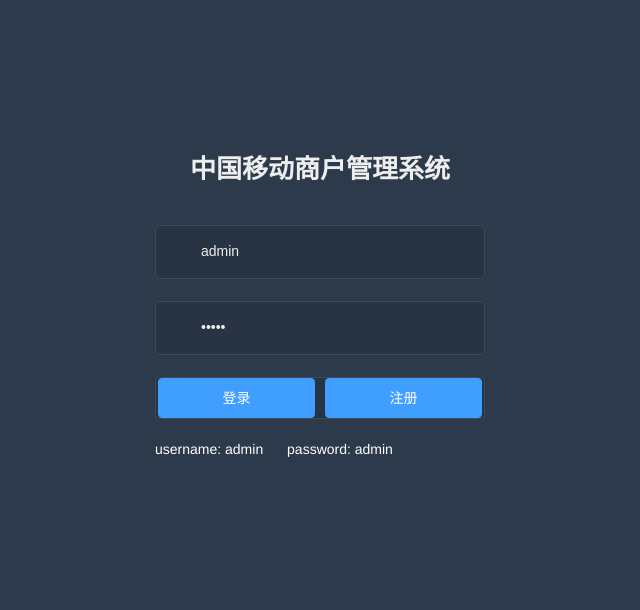
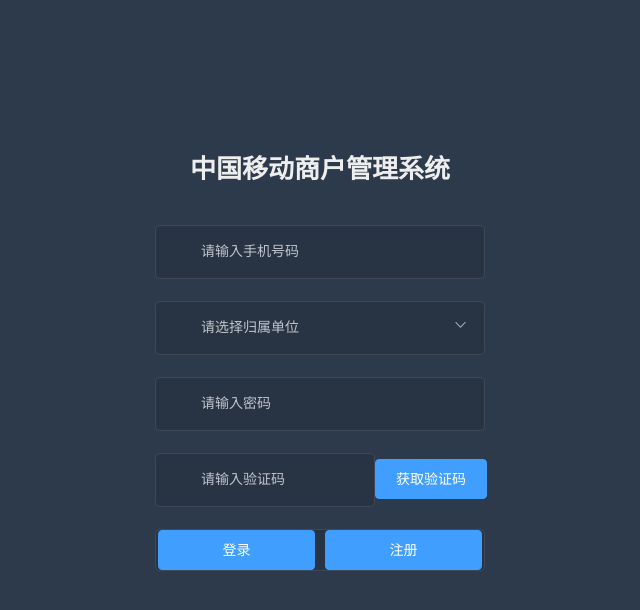
Before and after one commit to cadenvip/ebs-manage, a Vue app: page /#/login in a window 1280 px wide. Shown: the top 610 px of the page, without its empty margins (320-960 px from the left). Built offline with nearby package versions, Linux system fonts and the light colour scheme.

Commit message:
修改登录

```diff
--- a/src/api/login.js
+++ b/src/api/login.js
@@ -1,20 +1,23 @@
 import request from '@/utils/request'
 
 // test branch ss
-export function login(username, password) {
+export function login(params) {
+  console.log(params)
   return request({
-    url: '/user/login',
+    url: '/login',
     method: 'post',
     data: {
-      username,
-      password
+      'loginname': params.loginname,
+      'password': params.password,
+      'unitids': params.unitid,
+      'vercode': '123456'
     }
   })
 }
 
 export function getInfo(token) {
   return request({
-    url: '/user/info',
+    url: '/user/detail',
     method: 'get',
     params: { token }
   })
@@ -22,7 +25,23 @@
 
 export function logout() {
   return request({
-    url: '/user/logout',
+    url: '/logout',
     method: 'post'
   })
 }
+
+export function getVercode(params) {
+  return request({
+    url: '/vercode',
+    method: 'post',
+    data: { 'loginname': params }
+  })
+}
+
+export function getUnitInfos(params) {
+  return request({
+    url: '/sreachunit',
+    method: 'post',
+    data: { 'loginname': params }
+  })
+}
--- a/src/permission.js
+++ b/src/permission.js
@@ -5,11 +5,10 @@
 import { Message } from 'element-ui'
 import { getToken } from '@/utils/auth' // 验权
 
-const whiteList = ['/login', '/user/list', '/goodsmanage/publishgoods', '/goodsmanage/publishstep1', '/goodsmanage/publishstep2', '/user/add', '/user/update', '/user/detail'] // 不重定向白名单
+const whiteList = ['/', '/login', '/user/list', '/goodsmanage/publishgoods', '/goodsmanage/publishstep1', '/goodsmanage/publishstep2', '/user/add', '/user/update', '/user/detail', '/sreachunit', '/vercode'] // 不重定向白名单
 router.beforeEach((to, from, next) => {
   NProgress.start()
   if (getToken()) {
-    alert(111)
     if (to.path === '/login') {
       next({ path: '/' })
     } else {
--- a/src/store/modules/user.js
+++ b/src/store/modules/user.js
@@ -27,9 +27,8 @@
   actions: {
     // 登录
     Login({ commit }, userInfo) {
-      const username = userInfo.username.trim()
       return new Promise((resolve, reject) => {
-        login(username, userInfo.password).then(response => {
+        login(userInfo).then(response => {
           const data = response.data
           setToken(data.token)
           commit('SET_TOKEN', data.token)
--- a/src/utils/validate.js
+++ b/src/utils/validate.js
@@ -30,3 +30,9 @@
   const reg = /^[A-Za-z]+$/
   return reg.test(str)
 }
+
+/* 校验手机号*/
+export function validatPhone(str) {
+  const reg = /^[1][3,4,5,7,8,9][0-9]{9}$/
+  return reg.test(str)
+}
--- a/src/views/login/index.vue
+++ b/src/views/login/index.vue
@@ -1,22 +1,44 @@
 <template>
   <div class="login-container">
-    <el-form autoComplete="on" :model="loginForm" :rules="loginRules" ref="loginForm" label-position="left" label-width="0px"
+    <el-form :model="loginForm" :rules="loginRules" ref="loginForm" label-position="left" label-width="0px"
       class="card-box login-form">
       <h3 class="title">中国移动商户管理系统</h3>
-      <el-form-item prop="username">
+      <el-form-item prop="loginname">
         <span class="svg-container svg-container_login">
           <svg-icon icon-class="user" />
         </span>
-        <el-input name="username" type="text" v-model="loginForm.username" autoComplete="on" placeholder="username" />
+        <el-input name="loginname" type="text" v-model="loginForm.loginname" placeholder="请输入手机号码" v-on:blur="getUnitids"/>
+      </el-form-item>
+      <el-form-item prop="unitid">
+        <span class="svg-container svg-container_login">
+          <svg-icon icon-class="user" />
+        </span>
+        <el-select v-model="loginForm.unitid" placeholder="请选择归属单位">
+          <el-option v-for="(item, index) in unitinfos" :label="item.businessesName" :value="item.code" selected></el-option>
+        </el-select>
       </el-form-item>
       <el-form-item prop="password">
         <span class="svg-container">
           <svg-icon icon-class="password"></svg-icon>
         </span>
-        <el-input name="password" :type="pwdType" @keyup.enter.native="handleLogin" v-model="loginForm.password" autoComplete="on"
-          placeholder="password"></el-input>
+        <el-input name="password" :type="pwdType" @keyup.enter.native="handleLogin" v-model="loginForm.password" placeholder="请输入密码"></el-input>
           <span class="show-pwd" @click="showPwd"><svg-icon icon-class="eye" /></span>
       </el-form-item>
+      <el-row>
+        <el-col :span="16">
+          <el-form-item prop="vercode">
+            <span class="svg-container svg-container_login">
+              <svg-icon icon-class="user" />
+            </span>
+            <el-input name="vercode" type="text" v-model="loginForm.vercode" placeholder="请输入验证码" style="width:50%;"/>
+          </el-form-item>
+        </el-col>
+        <el-col :span="8">
+          <el-button type="primary" style="margin-top:6px" :loading="loading" @click.native.prevent="getVercode">
+            获取验证码
+          </el-button>
+        </el-col>
+      </el-row>
       <el-form-item style="text-align: center;">
         <el-button type="primary" style="width:47.85%;" :loading="loading" @click.native.prevent="handleLogin">
           登录
@@ -25,42 +47,40 @@
           注册
         </el-button>
       </el-form-item>
-      <div class="tips">
-        <span style="margin-right:20px;">username: admin</span>
-        <span> password: admin</span>
-      </div>
     </el-form>
   </div>
 </template>
 
 <script>
-import { isvalidUsername } from '@/utils/validate'
+
+import { getVercode, getUnitInfos } from '@/api/login'
+import { validatPhone } from '@/utils/validate'
 
 export default {
-  name: 'login',
   data() {
-    const validateUsername = (rule, value, callback) => {
-      if (!isvalidUsername(value)) {
-        callback(new Error('请输入正确的用户名'))
+    var validateLoginname = (rule, value, callback) => {
+      if (value === '') {
+        callback(new Error('请输入手机号码'))
       } else {
-        callback()
-      }
-    }
-    const validatePass = (rule, value, callback) => {
-      if (value.length < 5) {
-        callback(new Error('密码不能小于5位'))
-      } else {
+        if (!validatPhone(value.trim())) {
+          callback(new Error('请输入有效的手机号码'))
+        }
         callback()
       }
     }
     return {
+      unitinfos: [],
       loginForm: {
-        username: 'admin',
-        password: 'admin'
+        loginname: '',
+        password: '',
+        unitid: '',
+        vercode: ''
       },
       loginRules: {
-        username: [{ required: true, trigger: 'blur', validator: validateUsername }],
-        password: [{ required: true, trigger: 'blur', validator: validatePass }]
+        loginname: [{ required: true, trigger: 'blur', validator: validateLoginname }],
+        password: [{ required: true, trigger: 'blur', message: '请输入密码' }],
+        unitid: [{ required: true, trigger: 'change', message: '请选择归属单位' }],
+        vercode: [{ required: true, trigger: 'blur', message: '请输入验证码' }]
       },
       loading: false,
       pwdType: 'password'
@@ -80,6 +100,7 @@
         if (valid) {
           this.loading = true
           // 提供dispatch(action)方法更新state；
+          alert('正在登录...')
           this.$store.dispatch('Login', this.loginForm).then(() => {
             this.loading = false
             this.$router.push({ path: '/' })
@@ -90,6 +111,33 @@
           console.log('error submit!!')
           return false
         }
+      })
+    },
+    getUnitids() {
+      this.loginForm.loginname = this.loginForm.loginname.trim()
+      if (this.loginForm.loginname === '') {
+        return
+      } else {
+        if (!validatPhone(this.loginForm.loginname.trim())) {
+          return
+        }
+      }
+      return new Promise((resolve, reject) => {
+        getUnitInfos(this.loginForm.loginname).then(response => {
+          this.unitinfos = response.data
+          resolve(response)
+        }).catch(error => {
+          reject(error)
+        })
+      })
+    },
+    getVercode() {
+      return new Promise((resolve, reject) => {
+        getVercode(this.loginForm.loginname).then(response => {
+          resolve(response)
+        }).catch(error => {
+          reject(error)
+        })
       })
     },
     handleRegist() {
@@ -178,5 +226,8 @@
       right: 35px;
       bottom: 28px;
     }
+    .el-input--suffix{
+      width: 292px;
+    }
   }
 </style>
```
